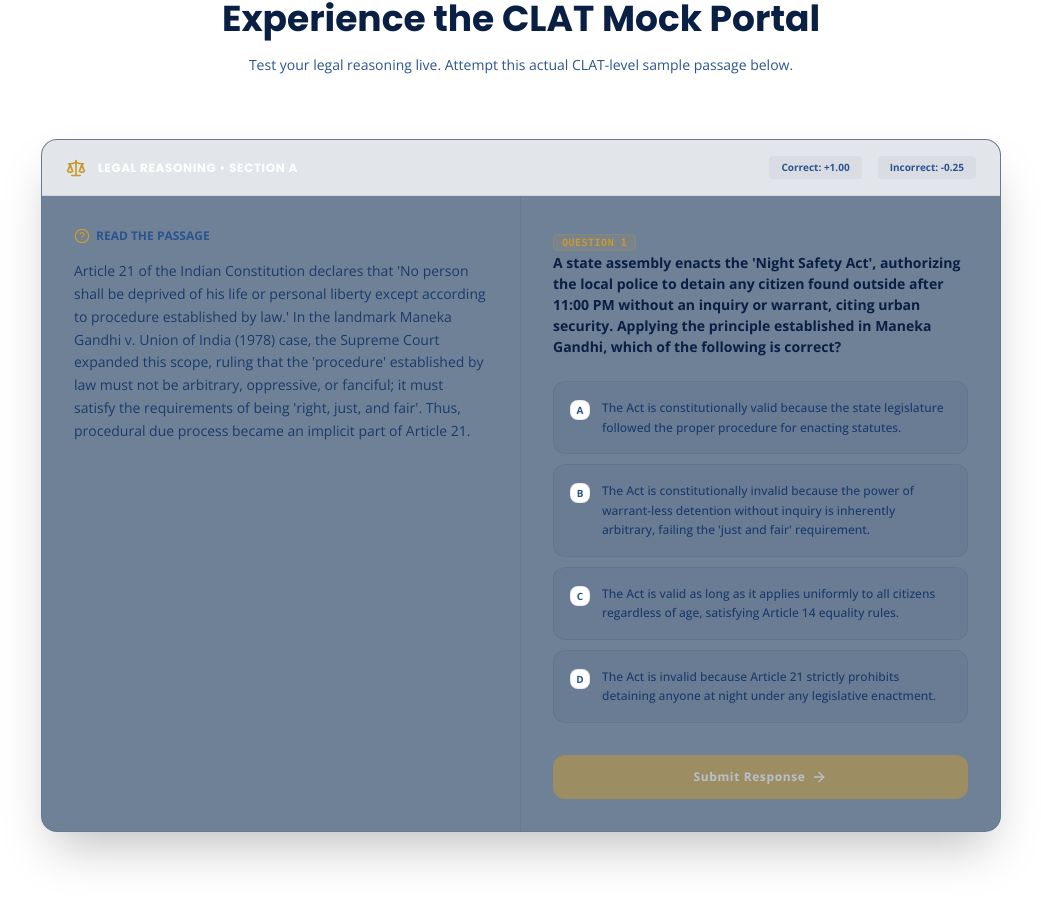
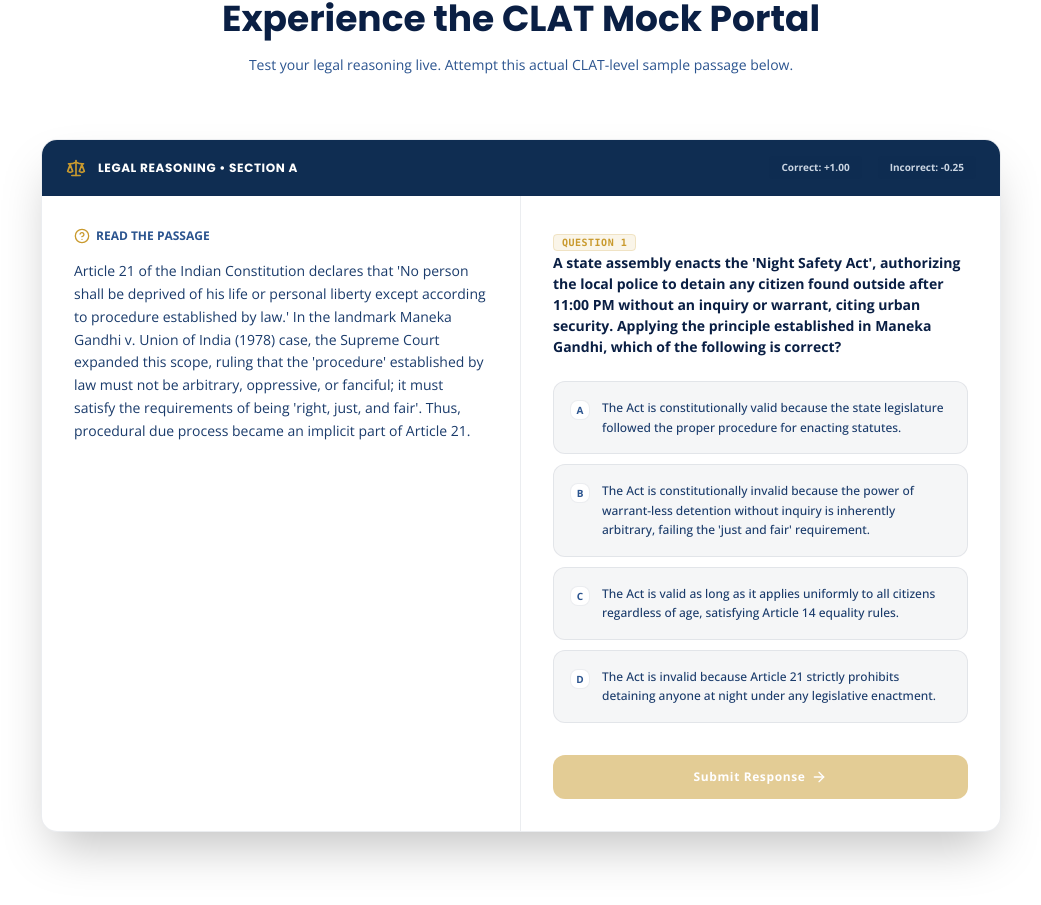
Before and after one commit to nilesh0002/lexvantage-edtech-platform, a Next.js app in the folder frontend/: page / in a window 1280 px wide. Shown: the part 4018-4923 px from the top of the page, without its empty margins (119-1160 px from the left). Built offline with nearby package versions, Linux system fonts and the light colour scheme.

Commit message:
Fix Mock Test Simulator background and text contrast in Light Mode

```diff
--- a/frontend/src/components/home/MockTestPreview.tsx
+++ b/frontend/src/components/home/MockTestPreview.tsx
@@ -59,9 +59,9 @@ export default function MockTestPreview({ onStartFullMock }: MockTestPreviewProp
         </div>
 
         {/* Interactive Mockup Widget */}
-        <div className="rounded-2xl border border-white/10 bg-brand-navy-900/60 shadow-2xl overflow-hidden backdrop-blur-md">
+        <div className="rounded-2xl border border-white/10 bg-brand-navy-950 shadow-2xl overflow-hidden backdrop-blur-md">
           {/* Mock Top bar */}
-          <div className="px-6 py-4 bg-brand-navy-950/80 border-b border-white/5 flex items-center justify-between flex-wrap gap-4">
+          <div className="px-6 py-4 bg-brand-navy-900 border-b border-white/5 flex items-center justify-between flex-wrap gap-4">
             <div className="flex items-center gap-3">
               <Scale className="w-5 h-5 text-brand-gold-500" />
               <span className="text-xs font-bold text-white font-serif uppercase tracking-wider">
@@ -70,10 +70,10 @@ export default function MockTestPreview({ onStartFullMock }: MockTestPreviewProp
             </div>
 
             <div className="flex items-center gap-4">
-              <div className="px-3 py-1 rounded bg-white/5 text-[10px] font-bold text-slate-335">
+              <div className="px-3 py-1 rounded bg-white/10 text-[10px] font-bold text-slate-300">
                 Correct: +1.00
               </div>
-              <div className="px-3 py-1 rounded bg-white/5 text-[10px] font-bold text-slate-335">
+              <div className="px-3 py-1 rounded bg-white/10 text-[10px] font-bold text-slate-300">
                 Incorrect: -0.25
               </div>
             </div>
```
